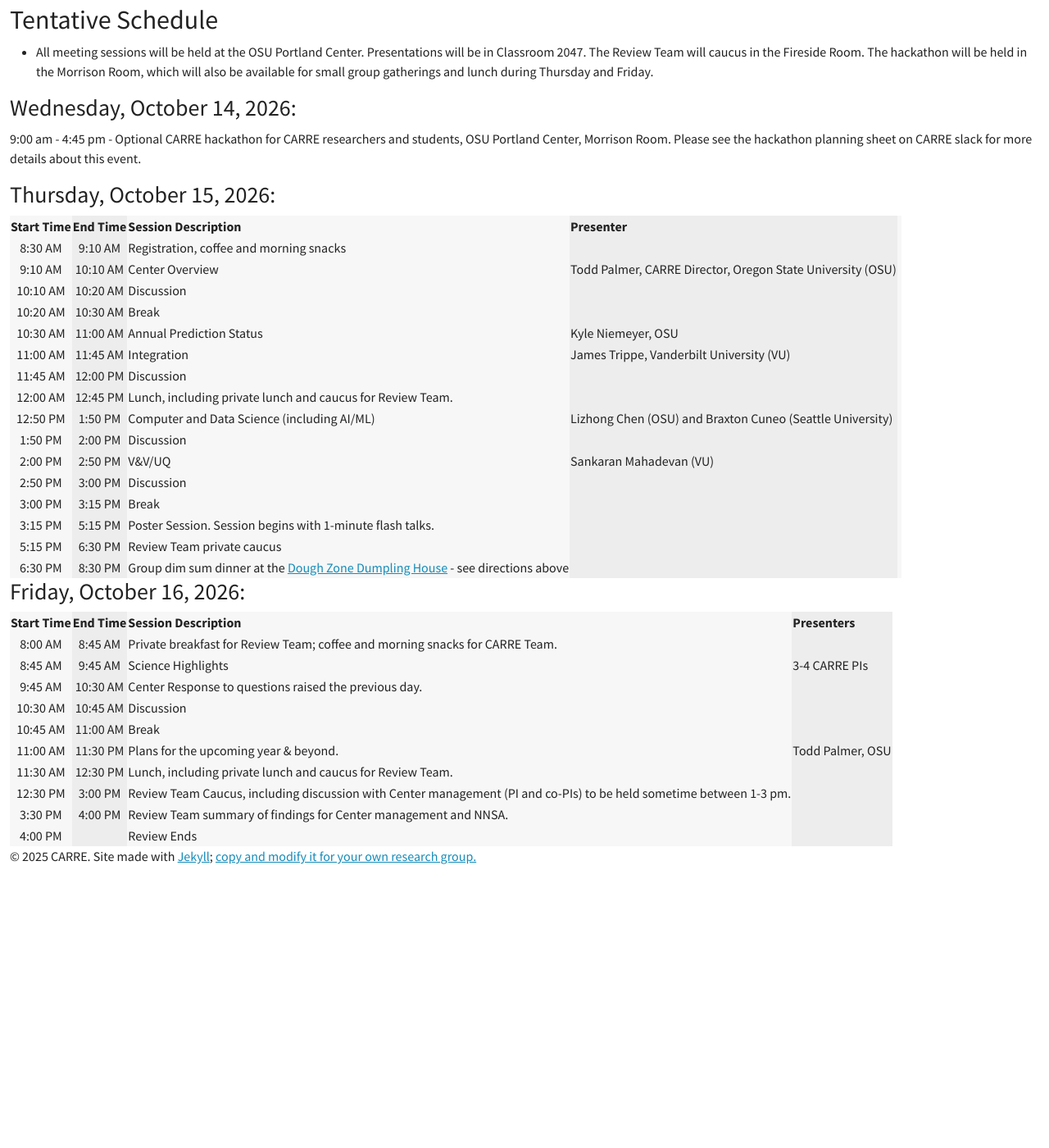
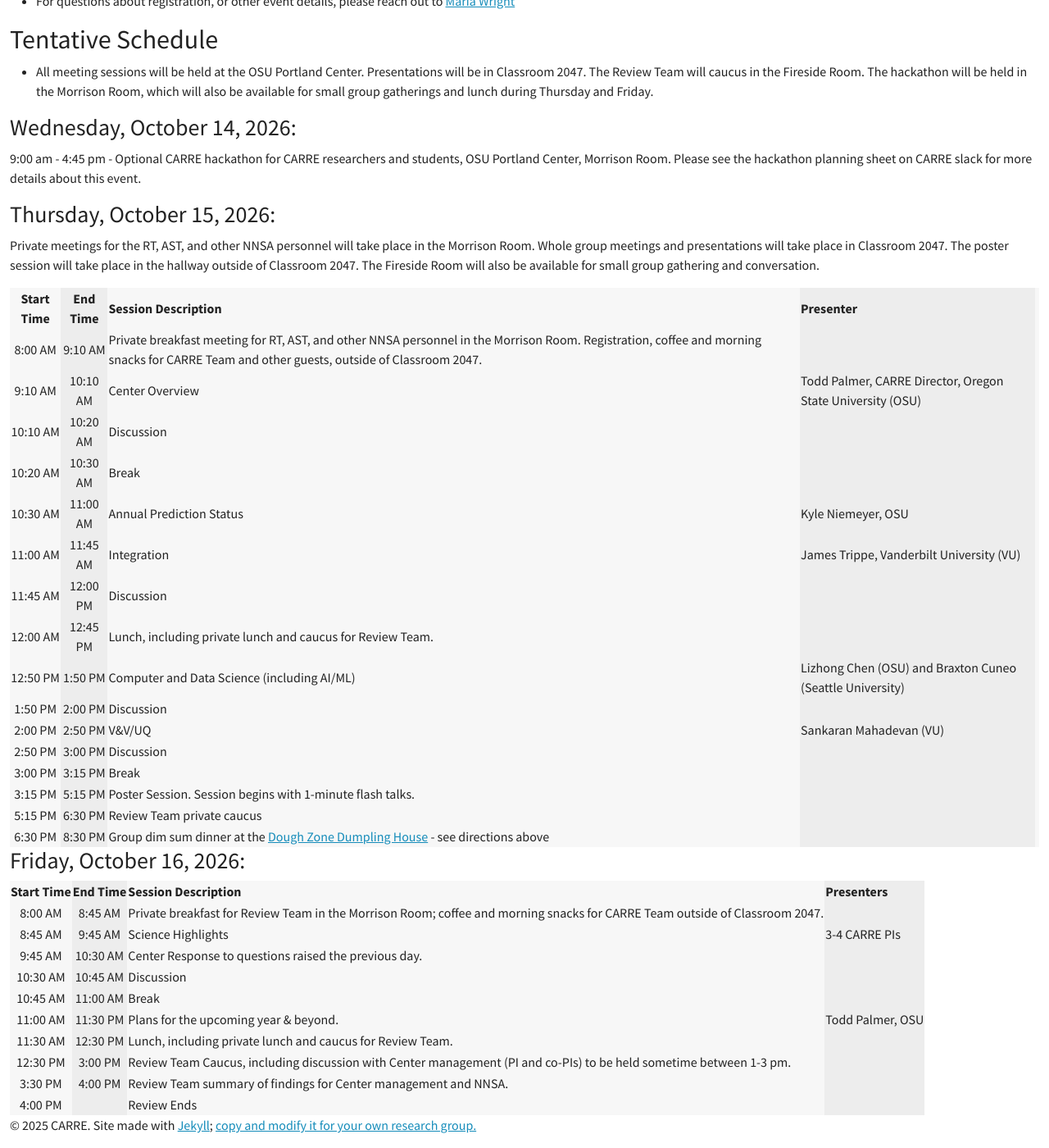
Before and after one commit to CARRE-PSAAP/CARRE-PSAAP.github.io, a Jekyll site: the page built from _pages/ast2026.md, in a window 1280 px wide and 1400 px high, scrolled down 1305 px. Shown: the whole window at 82% size. Built offline with Jekyll 4.4.1, drawn with Linux system fonts in a browser that asks for light colours; nearby versions of some CDN libraries; before the commit the page ends 2377 px from its top, so only the background shows below that; some of the changed text lies outside the part shown.

Commit message:
Update ast2026.md

```diff
--- a/_pages/ast2026.md
+++ b/_pages/ast2026.md
@@ -14,7 +14,9 @@
 ### 14 October 2026
 
 ## Meeting Venue
-- [Oregon State University Portland Center](https://portland.oregonstate.edu/) - This lovely OSU meeting and classroom facility is in downtown Portland, adjacent to Pioneer Square.  It is located on the second floor of the Meier & Frank Building, 555 SW Morrison Street, Portland, Oregon.
+- [Oregon State University Portland Center](https://portland.oregonstate.edu/) - This lovely OSU meeting and classroom facility is in downtown Portland, adjacent to Pioneer Square.
+- Facility address: second floor of the Meier & Frank Building, 555 SW Morrison Street, Portland, Oregon.
+- The building opens at 8 am.  Please enter glass doors on Morrison Street and take elevators to the OSU Portland Center on the second floor.
 - [Link to Google map with meeting and hotel locations](https://maps.app.goo.gl/zAdF5wcq1D31CanF6)
 
 ## Accommodations
@@ -61,10 +63,11 @@
 9:00 am - 4:45 pm - Optional CARRE hackathon for CARRE researchers and students, OSU Portland Center, Morrison Room.  Please see the hackathon planning sheet on CARRE slack for more details about this event.
 
 ### Thursday, October 15, 2026:
+Private meetings for the RT, AST, and other NNSA personnel will take place in the Morrison Room.  Whole group meetings and presentations will take place in Classroom 2047.  The poster session will take place in the hallway outside of Classroom 2047.  The Fireside Room will also be available for small group gathering and conversation.
 
 | Start Time | End Time | Session Description | Presenter |
 |:----------:|:--------:|---------------------|-----------|
-| 8:30 AM | 9:10 AM | Registration, coffee and morning snacks |  |
+| 8:00 AM | 9:10 AM | Private breakfast meeting for RT, AST, and other NNSA personnel in the Morrison Room.  Registration, coffee and morning snacks for CARRE Team and other guests, outside of Classroom 2047. |  |
 | 9:10 AM | 10:10 AM | Center Overview | Todd Palmer, CARRE Director, Oregon State University (OSU) |
 | 10:10 AM | 10:20 AM | Discussion |  |
 | 10:20 AM | 10:30 AM | Break |  |
@@ -87,7 +90,7 @@
 
 | Start Time | End Time | Session Description | Presenters |
 |:----------:|:--------:|---------------------|-----------|
-| 8:00 AM | 8:45 AM | Private breakfast for Review Team; coffee and morning snacks for CARRE Team. | |
+| 8:00 AM | 8:45 AM | Private breakfast for Review Team in the Morrison Room; coffee and morning snacks for CARRE Team outside of Classroom 2047. | |
 | 8:45 AM | 9:45 AM | Science Highlights  | 3-4 CARRE PIs |
 | 9:45 AM | 10:30 AM | Center Response to questions raised the previous day. ||
 | 10:30 AM | 10:45 AM | Discussion  |  |
```
